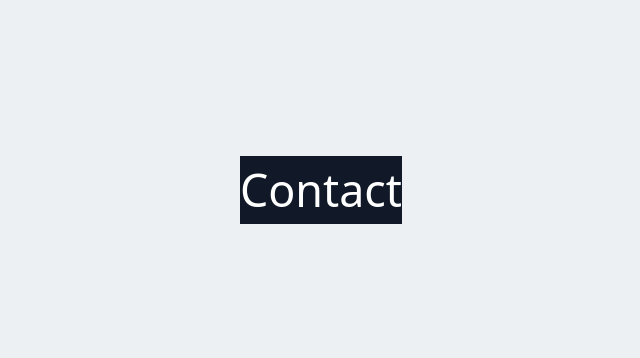
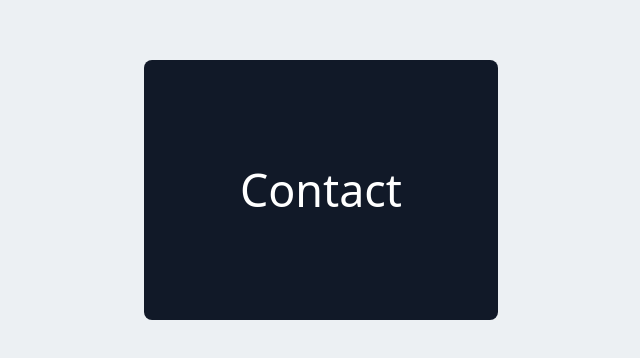
Before and after one commit to jealife/portfolio-react, a React (Create React App) app: page / in a window 1280 px wide. Shown: the part 3074-3432 px from the top of the page, without its empty margins (515-1155 px from the left). Built offline with nearby package versions, Linux system fonts and the light colour scheme; some icons are missing.

Commit message:
Changes to be committed: 	modified:   src/components/contact/Contact.jsx

```diff
--- a/src/components/contact/Contact.jsx
+++ b/src/components/contact/Contact.jsx
@@ -2,7 +2,7 @@ import React from 'react'
 
 export default function Contact() {
   return (
-    <div className='bg-[#111928]'>
+    <div className='bg-[#111928] w-full h-full p-24 rounded-lg'>
         <h1>Contact</h1>
     </div>
   )
```
